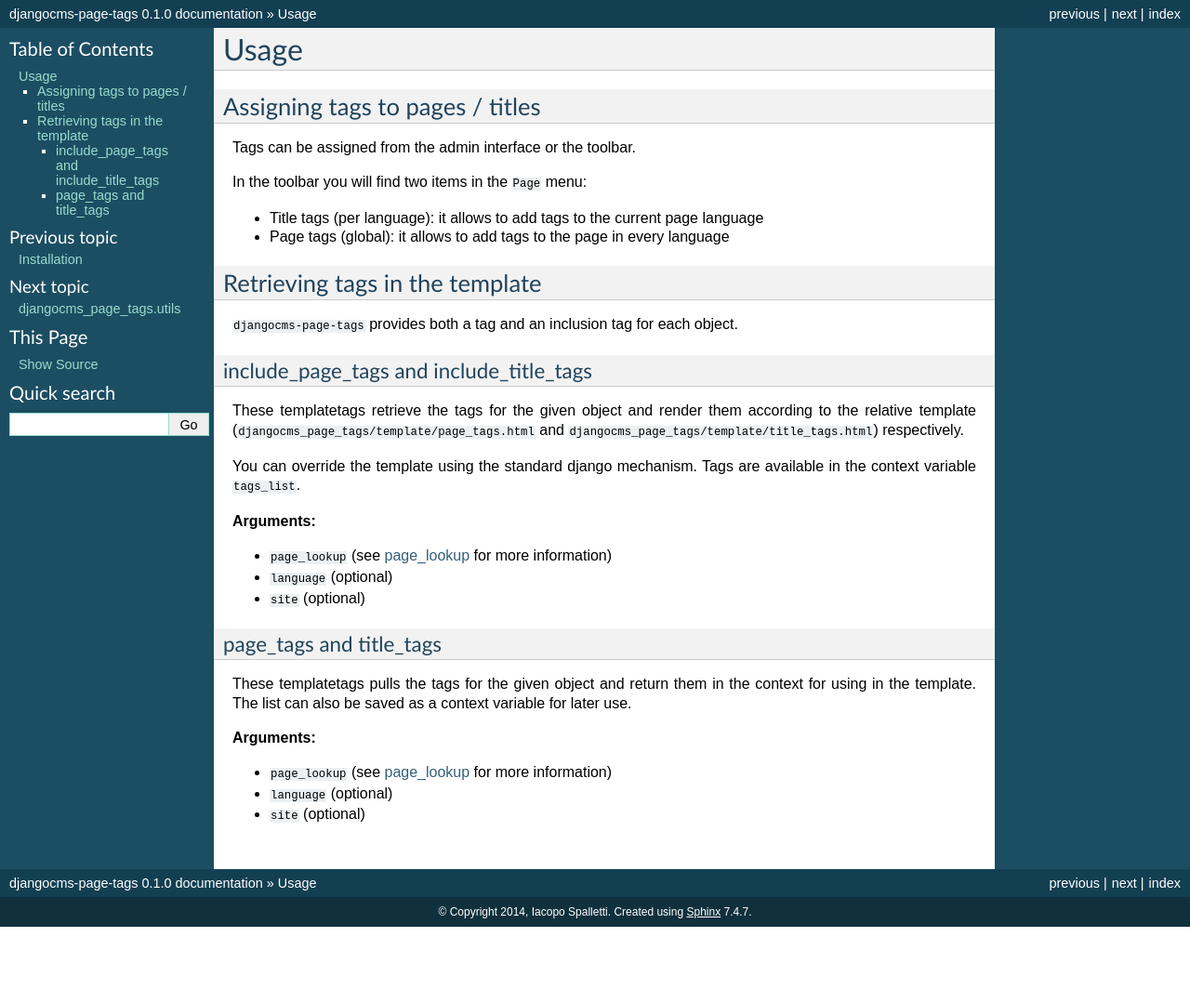
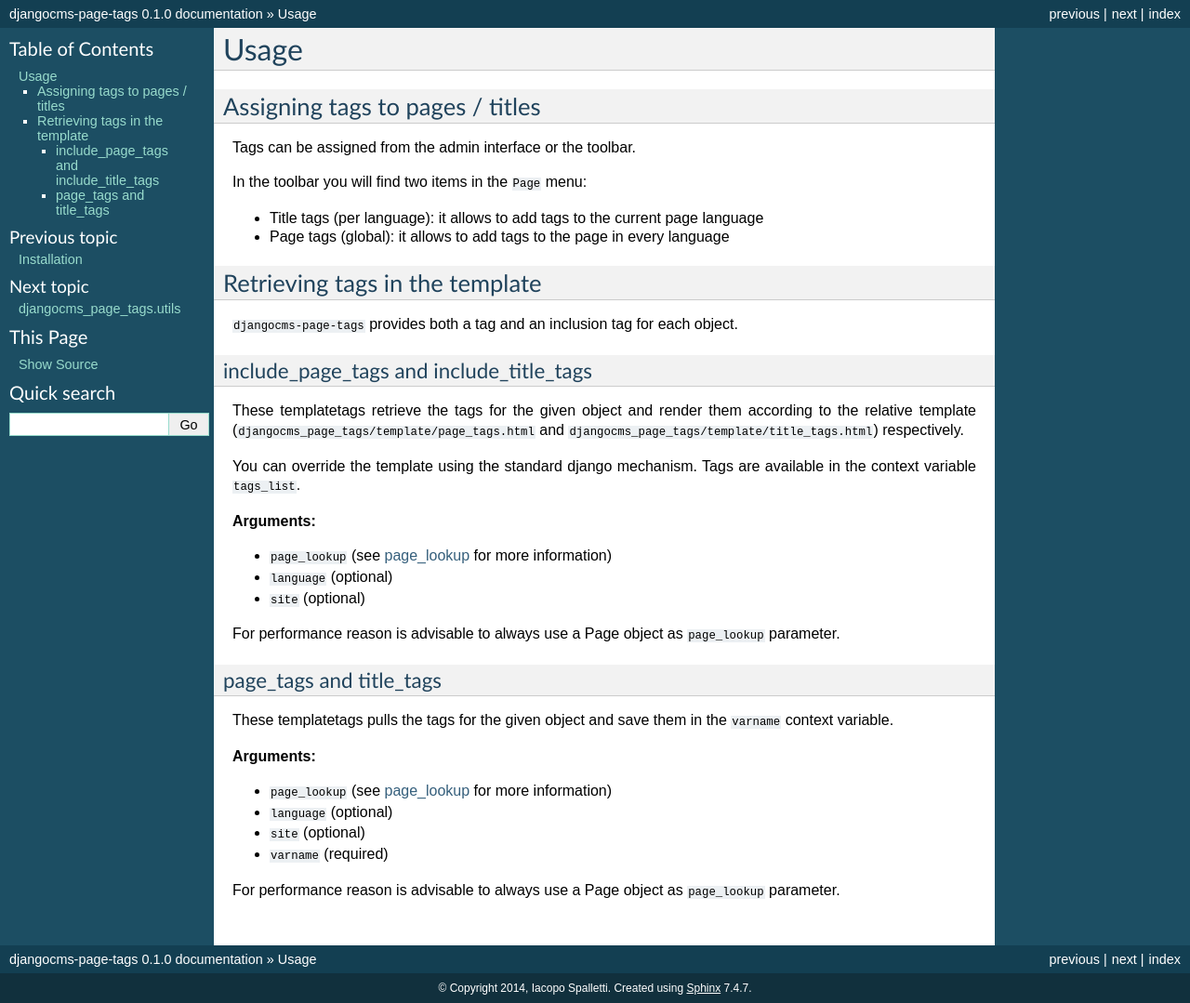
Before and after one commit to nephila/djangocms-page-tags, a Sphinx documentation site: the page built from docs/usage.rst, in a window 1280 px wide. Shown: the whole page at 93% size. Built offline with Sphinx 7.4.7, drawn with Linux system fonts in a browser that asks for light colours; before the commit the page ends 997 px from its top, so only the background shows below that.

Commit message:
Update docs

```diff
--- a/docs/usage.rst
+++ b/docs/usage.rst
@@ -38,19 +38,24 @@ Tags are available in the context variable ``tags_list``.
 * ``language`` (optional)
 * ``site`` (optional)
 
+For performance reason is advisable to always use a Page object as
+``page_lookup`` parameter.
 
 page_tags and title_tags
 ========================
 
-These templatetags pulls the tags for the given object and return them
-in the context for using in the template. The list can also be saved as a
-context variable for later use.
+These templatetags pulls the tags for the given object and save them in
+the ``varname`` context variable.
 
 **Arguments:**
 
 * ``page_lookup`` (see `page_lookup`_ for more information)
 * ``language`` (optional)
 * ``site`` (optional)
+* ``varname`` (required)
+
+For performance reason is advisable to always use a Page object as
+``page_lookup`` parameter.
 
 
 .. _page_lookup: http://django-cms.readthedocs.org/en/latest/advanced/templatetags.html#page-lookup
```
